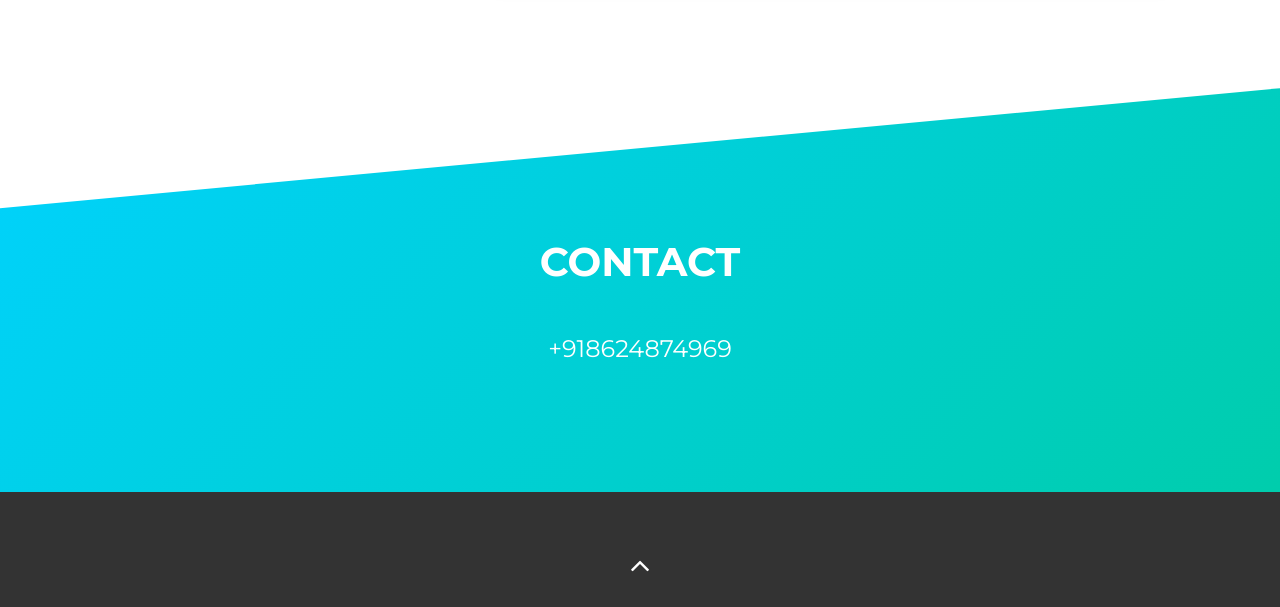
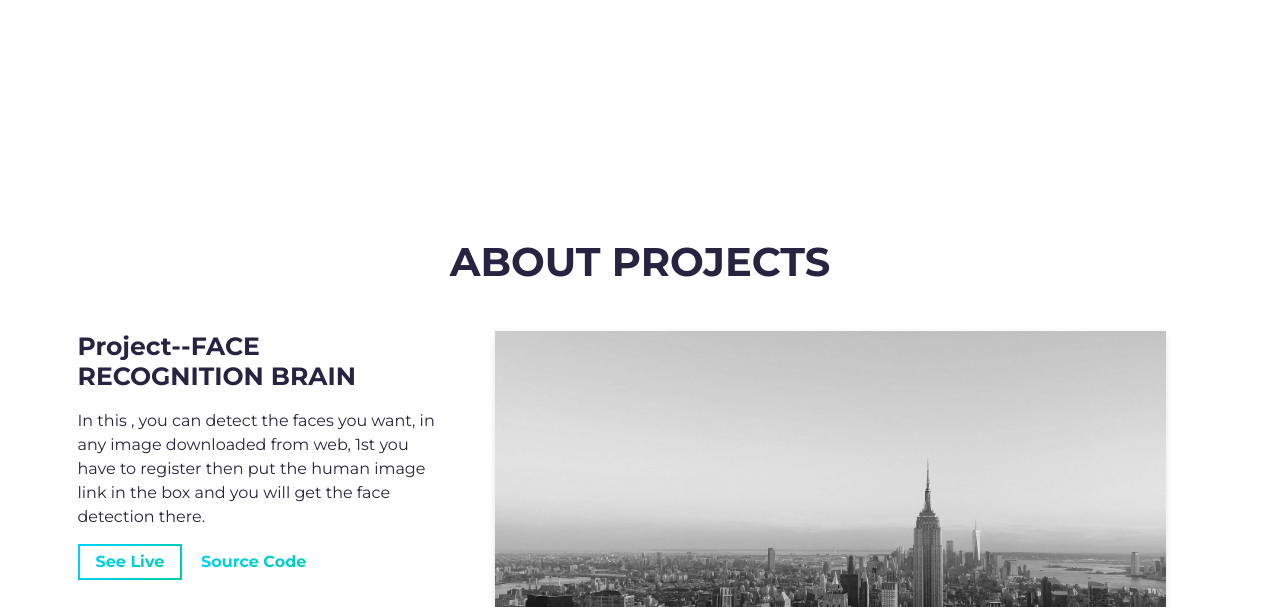
Before and after one commit to tysonmedora6/premi-re-application, a website built with Parcel: page src/index.html in a window 1280 px wide. Shown: the part 2233-2840 px from the top of the page. Built offline with nearby package versions, Linux system fonts and the light colour scheme.

Commit message:
Update index.html

```diff
--- a/src/index.html
+++ b/src/index.html
@@ -145,6 +145,63 @@
           </div>
           <!-- /END Project -->
         </section>
+ <section id="projects">
+      <div class="container">
+        <div class="project-wrapper">
+          <h2 class="section-title dark-blue-text">About Projects</h2>
+
+          <!-- Notice: each .row is a project -->
+          <div class="row">
+            <div class="col-lg-4 col-sm-12">
+              <div class="project-wrapper__text load-hidden">
+                <h3 class="project-wrapper__text-title">Project--FACE RECOGNITION BRAIN</h3>
+                <div>
+                  <p class="mb-4">
+                    In this , you can detect the faces you want, in any image downloaded from web, 1st you have to register then put the human image link in the box and you will get the face detection there.
+                  </p>
+                </div>
+                <a
+                  rel="noreferrer"
+                  target="_blank"
+                  class="cta-btn cta-btn--hero"
+                  href="https://aneagoie.github.io/robofriends/"
+                >
+                  See Live
+                </a>
+                <a
+                  rel="noreferrer"
+                  target="_blank"
+                  class="cta-btn text-color-main"
+                  href="https://github.com/aneagoie/robofriends"
+                >
+                  Source Code
+                </a>
+              </div>
+            </div>
+            <div class="col-lg-8 col-sm-12">
+              <div class="project-wrapper__image load-hidden">
+                <a rel="noreferrer" href="#!" target="_blank">
+                  <div
+                    data-tilt
+                    data-tilt-max="4"
+                    data-tilt-glare="true"
+                    data-tilt-max-glare="0.5"
+                    class="thumbnail rounded js-tilt"
+                  >
+                    <img
+                      alt="Project Image"
+                      class="img-fluid"
+                      src="assets/project.jpg"
+                    />
+                  </div>
+                </a>
+              </div>
+            </div>
+          </div>
+          <!-- /END Project -->
+        </section>
+
+
 
     <!-- **** Contact Section **** -->
     <section id="contact">
```
